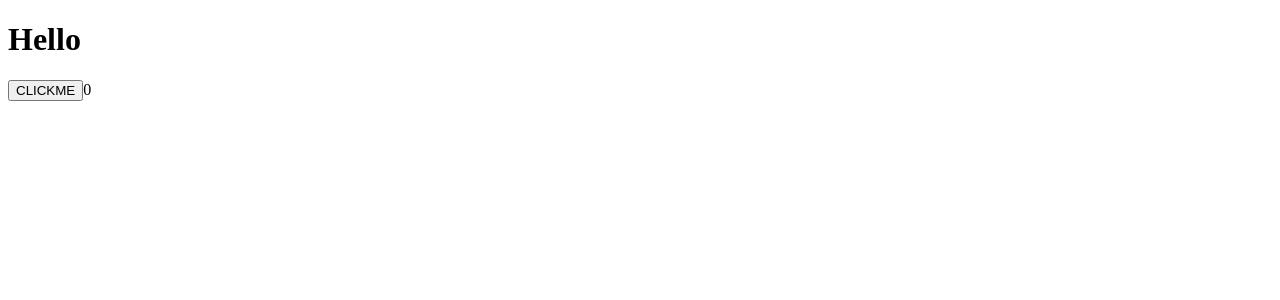
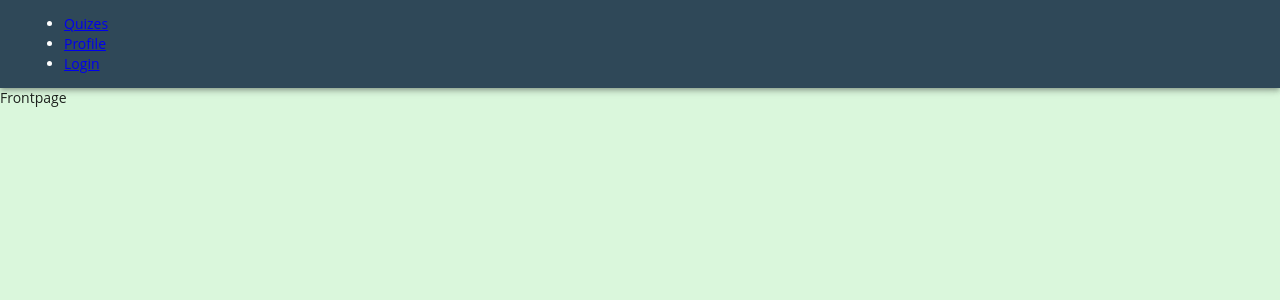
Before and after one commit to johlin5/DH2643, a React app in the folder project/client/: page / in a window 1280 px wide. Shown: the top 300 px of the page. Built offline with nearby package versions, Linux system fonts and the light colour scheme.

Commit message:
set up material ui and basic routing

```diff
--- a/project/client/package.json
+++ b/project/client/package.json
@@ -21,6 +21,7 @@
     "@babel/preset-typescript": "^7.15.0",
     "@types/react": "^17.0.20",
     "@types/react-dom": "^17.0.9",
+    "@types/react-router-dom": "^5.1.8",
     "babel-loader": "^8.2.2",
     "css-loader": "^6.2.0",
     "html-webpack-plugin": "^5.3.2",
@@ -31,8 +32,10 @@
     "webpack-dev-server": "^4.1.1"
   },
   "dependencies": {
+    "@material-ui/core": "^4.12.3",
     "react": "^17.0.2",
     "react-dom": "^17.0.2",
+    "react-router-dom": "^5.3.0",
     "typescript": "^4.4.3"
   }
 }
--- a/project/client/src/app/App.tsx
+++ b/project/client/src/app/App.tsx
@@ -1,13 +1,12 @@
-import { useState } from "react";
-
+import { ThemeProvider } from "@material-ui/core/styles";
+import {theme} from "../theme";
+import Structure from "./Structure";
 const App = () => {
-  const [state, setState] = useState(0);
 
   return (
-    <>
-      <button onClick={() => setState(state + 1)}>CLICKME</button>
-      {state}
-    </>
+    <ThemeProvider theme={theme}>
+      <Structure/>
+      </ThemeProvider>
   );
 };
 
--- /dev/null
+++ b/project/client/src/app/Structure.tsx
@@ -0,0 +1,36 @@
+import React from 'react';
+import Frontpage from "./views/Frontpage"
+import Login from "./views/Login";
+import Profile from "./views/Profile";
+import Header from "./components/Header";
+import {
+  BrowserRouter as Router,
+  Switch,
+  Route,
+  Link
+} from "react-router-dom";
+import {CssBaseline} from "@material-ui/core";
+
+function Structure() {
+  return (
+    <>
+    <CssBaseline />
+    <Router>
+    <Header/>
+      <Switch>
+        <Route exact path="/">
+          <Frontpage />
+        </Route>
+        <Route path="/login">
+          <Login />
+        </Route>
+        <Route path="/profile">
+          <Profile />
+        </Route>
+      </Switch>
+  </Router>
+  </>
+  );
+}
+
+export default Structure;
--- /dev/null
+++ b/project/client/src/app/components/Header.tsx
@@ -0,0 +1,23 @@
+import { Link } from "react-router-dom"
+import { AppBar, Toolbar } from '@material-ui/core';
+
+const Header = () => {
+
+  return <AppBar position="sticky">
+  <Toolbar>
+  <ul>
+  <li>
+    <Link to="/">Quizes</Link>
+  </li>
+  <li>
+    <Link to="/profile">Profile</Link>
+  </li>
+  <li>
+    <Link to="/login">Login</Link>
+  </li>
+</ul>
+</Toolbar>
+</AppBar>
+}
+
+export default Header;
--- /dev/null
+++ b/project/client/src/app/views/Frontpage.tsx
@@ -0,0 +1,5 @@
+const Frontpage: React.FC = () => {
+  return <>Frontpage</>
+}
+
+export default Frontpage;
--- /dev/null
+++ b/project/client/src/app/views/Login.tsx
@@ -0,0 +1,5 @@
+const Login = () => {
+  return <>Login</>
+}
+
+export default Login;
--- /dev/null
+++ b/project/client/src/app/views/Profile.tsx
@@ -0,0 +1,6 @@
+
+const Profile = () => {
+  return <>Profile</>
+}
+
+export default Profile;
--- a/project/client/src/index.html
+++ b/project/client/src/index.html
@@ -7,7 +7,6 @@
     <title>WAWA</title>
   </head>
   <body>
-    <h1 class="test">Hello</h1>
     <div id="root"></div>
   </body>
 </html>
--- /dev/null
+++ b/project/client/src/theme.ts
@@ -0,0 +1,67 @@
+import { createTheme } from "@material-ui/core";
+
+// Signal colors
+export const ERROR_RED = "#FC3C43";
+export const SUCESS_GREEN = "#8FCB9B";
+export const WARNING_YELLOW = "#F9D362";
+export const INFO_BLUE = "#89BBE4";
+export const BASE_GREY = "#2C2C2C";
+
+// Primary colors
+export const LAPIZ = "#336699";
+export const DARK_SKY_BLUE = "#86BBD8"
+export const CHARCOAL = "#2F4858"
+export const GRANNY_SMITH_APPLE = "#9EE493"
+export const NYANZA = "#DAF7DC"
+export const WHITE = "#FFFFFF"
+
+
+
+
+
+export const theme = createTheme({
+  props: {
+    MuiUseMediaQuery: {
+      noSsr: true,
+    },
+  },
+  palette: {
+    primary: {
+      main: CHARCOAL,
+      contrastText: WHITE,
+    },
+    secondary: {
+      main: ERROR_RED,
+      contrastText: WHITE,
+    },
+    success: {
+      main: SUCESS_GREEN,
+      contrastText: WHITE,
+    },
+    background: {
+      default: NYANZA,
+    },
+  },
+
+  typography: {
+    fontFamily: "Open Sans",
+  },
+  overrides: {
+    // MuiListItem: {
+    //   button: {
+    //     "&:hover": {
+    //       backgroundColor: "#133856",
+    //       color: color.WHITE,
+    //     },
+    //     "&$selected": {
+    //       backgroundColor: "#080A5C",
+    //       color: color.WHITE,
+    //     },
+    //     "&$selected:hover": {
+    //       backgroundColor: "#080A5C",
+    //       color: color.WHITE,
+    //     },
+    //   },
+    // },
+  },
+});
```
